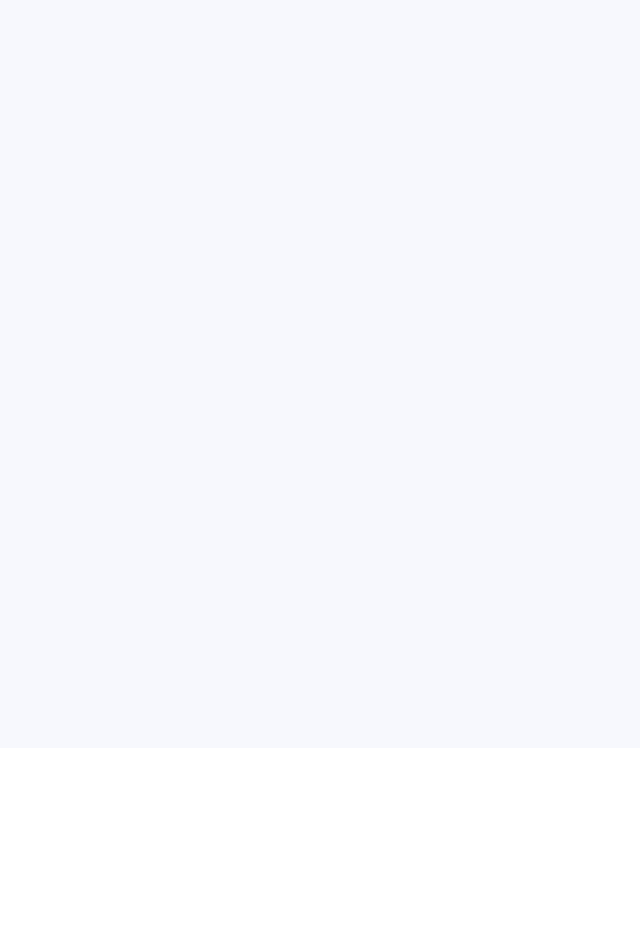
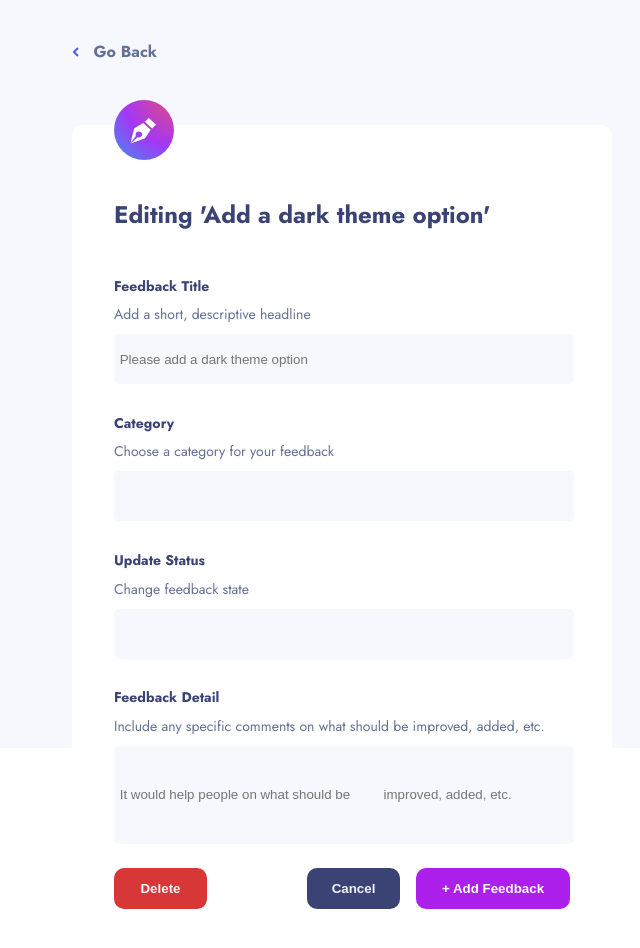
Before and after one commit to bujdoluk/Product-feedback-app, a Vue app: page /editfeedback in a window 1280 px wide. Before the commit this address had no page. Shown: the part 60-1008 px from the top of the page, without its empty margins (306-946 px from the left). Before the commit the page ends 816 px from the top, so only its background shows below. Built offline with nearby package versions, Linux system fonts and the light colour scheme.

Commit message:
EditFeedback view

```diff
--- a/src/router/index.js
+++ b/src/router/index.js
@@ -1,6 +1,7 @@
 import { createRouter, createWebHistory } from 'vue-router'
 import Home from '../views/Home.vue'
 import NewFeedback from '../views/NewFeedback.vue'
+import EditFeedback from '../views/EditFeedback.vue'
 
 const routes = [
   {
@@ -12,7 +13,12 @@ const routes = [
     path: '/newfeedback',
     name: 'NewFeedback',
     component: NewFeedback
-  }
+  },
+  {
+    path: '/editfeedback',
+    name: 'EditFeedback',
+    component: EditFeedback
+  },
 ]
 
 const router = createRouter({
--- /dev/null
+++ b/src/views/EditFeedback.vue
@@ -0,0 +1,251 @@
+<template>
+  <div class="content">
+    <div class="back">
+      <svg width="7" height="10" xmlns="http://www.w3.org/2000/svg">
+        <path
+          d="M6 9L2 5l4-4"
+          stroke="#4661E6"
+          stroke-width="2"
+          fill="none"
+          fill-rule="evenodd"
+        />
+      </svg>
+      &nbsp; <span class="goback">Go Back</span>
+    </div>
+    <div class="new-feedback">
+      <svg
+        class="pen-image"
+        viewBox="0 0 40 40"
+        width="60"
+        height="60"
+        xmlns="http://www.w3.org/2000/svg"
+      >
+        <defs>
+          <radialGradient
+            cx="103.9%"
+            cy="-10.387%"
+            fx="103.9%"
+            fy="-10.387%"
+            r="166.816%"
+            id="a"
+          >
+            <stop stop-color="#E84D70" offset="0%" />
+            <stop stop-color="#A337F6" offset="53.089%" />
+            <stop stop-color="#28A7ED" offset="100%" />
+          </radialGradient>
+        </defs>
+        <g fill="none" fill-rule="evenodd">
+          <circle fill="url(#a)" cx="20" cy="20" r="20" />
+          <path
+            d="M19.512 15.367l4.975 4.53-3.8 5.54L11.226 29l4.485-4.1c.759.275 1.831.026 2.411-.594a1.958 1.958 0 00-.129-2.82c-.836-.745-2.199-.745-2.964.068-.57.607-.767 1.676-.44 2.381L11 28.713c.255-1.06.683-2.75 1.115-4.436l.137-.531c.658-2.563 1.287-4.964 1.287-4.964l5.973-3.415zM23.257 12L28 16.443l-2.584 2.606-4.89-4.583L23.257 12z"
+            fill="#FFF"
+            fill-rule="nonzero"
+          />
+        </g>
+      </svg>
+
+      <div class="edit">Editing 'Add a dark theme option'</div>
+
+      <div class="title">
+        <h4>Feedback Title</h4>
+        <label for="title">Add a short, descriptive headline</label>
+        <input type="text" placeholder=" Please add a dark theme option" />
+      </div>
+      <div class="category">
+        <h4>Category</h4>
+        <label for="category">Choose a category for your feedback</label>
+        <input type="text" />
+      </div>
+      <div class="status">
+        <h4>Update Status</h4>
+        <label for="status">Change feedback state</label>
+        <input type="text" />
+      </div>
+      <div class="detail">
+        <h4>Feedback Detail</h4>
+        <label for="detail"
+          >Include any specific comments on what should be improved, added,
+          etc.</label
+        >
+        <input
+          type="text"
+          class="textarea"
+          placeholder=" It would help people on what should be
+         improved, added, etc."
+        />
+      </div>
+      <div class="buttons">
+        <button class="btn-delete">Delete</button>
+        <button class="btn-cancel">Cancel</button>
+        <button class="btn-feedback">+ Add Feedback</button>
+      </div>
+    </div>
+  </div>
+</template>
+
+<script>
+export default {
+  name: "EditFeedback",
+};
+</script>
+
+<style scoped>
+@import url("https://fonts.googleapis.com/css2?family=Jost:wght@400;600;700&display=swap");
+.content {
+  height: 645px;
+  width: 540px;
+  padding-top: 92px;
+  margin: 0 auto;
+  background-color: #f7f8fd;
+  font-family: "Jost";
+}
+
+.back {
+  color: #647196;
+  font-weight: bold;
+  margin-bottom: 62px;
+}
+
+.pen-image {
+  position: absolute;
+  top: -25px;
+}
+
+.goback:hover {
+  cursor: pointer;
+  border-bottom: 1px solid #647196;
+}
+
+.new-feedback {
+  background-color: white;
+  border-radius: 10px;
+  height: 822px;
+  padding: 0 42px;
+  margin-top: 20px;
+
+  position: relative;
+}
+
+.edit {
+  font-size: 24px;
+  font-weight: bold;
+  color: #3a4374;
+  padding-top: 72px;
+  padding-bottom: 25px;
+}
+
+.title {
+  display: flex;
+  flex-direction: column;
+}
+
+.category {
+  display: flex;
+  flex-direction: column;
+}
+
+.status {
+  display: flex;
+  flex-direction: column;
+}
+
+.detail {
+  display: flex;
+  flex-direction: column;
+}
+
+h4 {
+  font-size: 14px;
+  font-weight: bold;
+  color: #3a4374;
+}
+
+label {
+  color: #647196;
+  font-size: 14px;
+  margin-bottom: 10px;
+  margin-top: -10px;
+}
+
+input {
+  width: 456px;
+  height: 48px;
+  background-color: #f7f8fd;
+  border: none;
+  border-radius: 5px;
+  margin-bottom: 10px;
+  cursor: pointer;
+}
+
+input:focus {
+  border-color: #3a4374;
+}
+
+input:active {
+  border-color: #3a4374;
+}
+
+.textarea {
+  width: 456px;
+  height: 96px;
+  background-color: #f7f8fd;
+  border: none;
+  border-radius: 5px;
+  margin-bottom: 24px;
+  cursor: pointer;
+}
+
+.buttons {
+  display: flex;
+  flex-direction: row;
+  justify-content: flex-end;
+  gap: 16px;
+  padding-bottom: 43px;
+}
+
+.btn-delete {
+  height: 41px;
+  width: 93px;
+  border-radius: 10px;
+  font-weight: bold;
+  color: #f2f4fe;
+  border: none;
+  background-color: #d73737;
+}
+
+.btn-delete:hover {
+  background-color: #e98888;
+  cursor: pointer;
+}
+
+.btn-cancel {
+  height: 41px;
+  width: 93px;
+  border-radius: 10px;
+  font-weight: bold;
+  color: #f2f4fe;
+  border: none;
+  background-color: #3a4374;
+  margin-left: auto;
+}
+
+.btn-cancel:hover {
+  background-color: #656ea3;
+  cursor: pointer;
+}
+
+.btn-feedback {
+  width: 154px;
+  height: 41px;
+  border: none;
+  border-radius: 10px;
+  background-color: #ad1fea;
+  color: white;
+  font-weight: bold;
+}
+
+.btn-feedback:hover {
+  background-color: #c75af6;
+  cursor: pointer;
+}
+</style>
```
